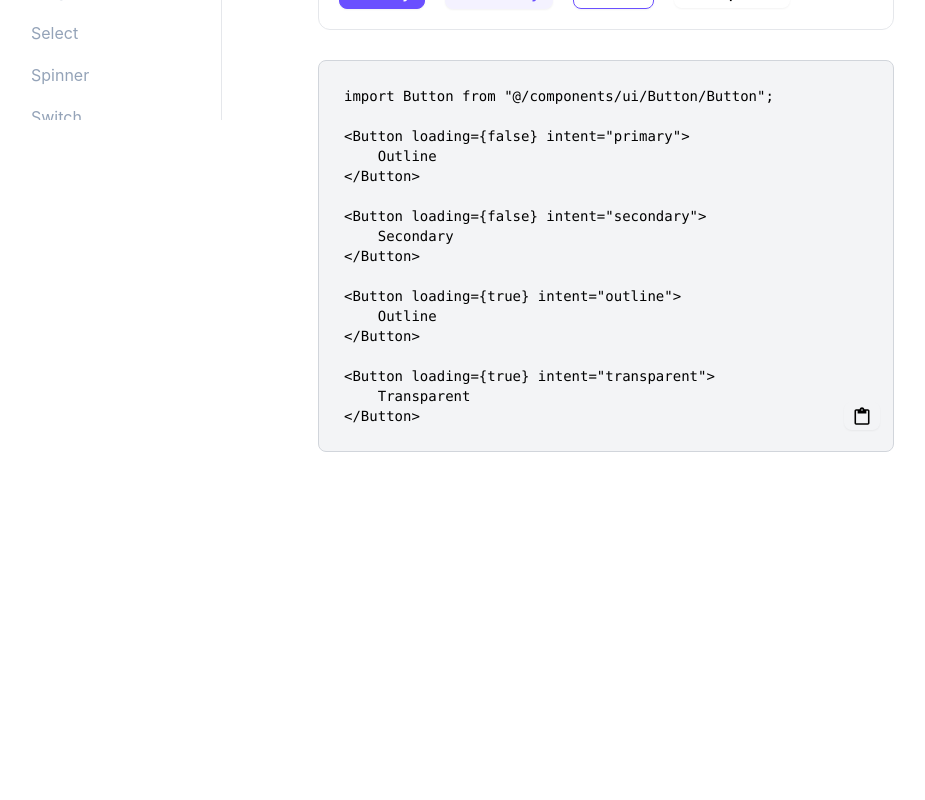
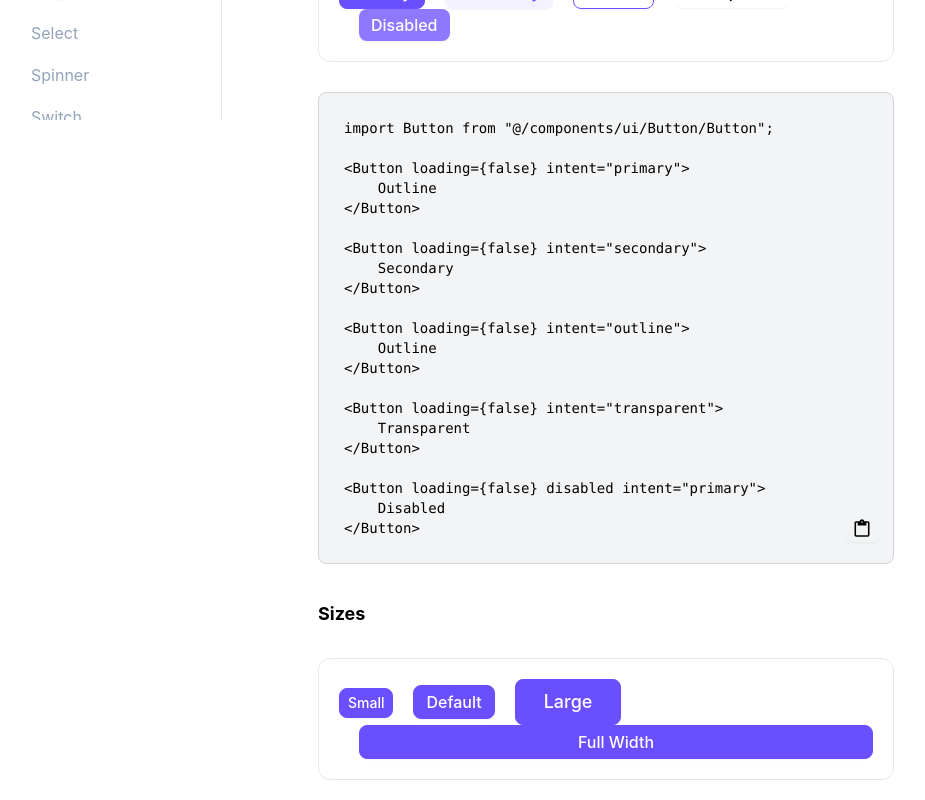
Before and after one commit to elijahnikov/ui, a Next.js app: page /button in a window 1280 px wide. Shown: the part 680-1480 px from the top of the page, without its empty margins (34-959 px from the left). Before the commit the page ends 1158 px from the top, so only its background shows below. Built offline with nearby package versions, Linux system fonts and the light colour scheme; a web font is replaced by a local one.

Commit message:
adding sizes examples to button page

```diff
--- a/src/maps/componentCode/buttonCode.ts
+++ b/src/maps/componentCode/buttonCode.ts
@@ -14,11 +14,17 @@ export const buttonCode = {
     Secondary
 </Button>
 
-<Button loading={true} intent="outline">
+<Button loading={false} intent="outline">
     Outline
 </Button>
 
-<Button loading={true} intent="transparent">
+<Button loading={false} intent="transparent">
     Transparent
+</Button>
+
+<Button loading={false} disabled intent="primary">
+    Disabled
 </Button>`,
+
+    sizes: ``,
 };
--- a/src/pages/button.tsx
+++ b/src/pages/button.tsx
@@ -11,7 +11,7 @@ interface buttonProps {}
 //     Outline
 // </Button>`;
 
-const button = ({}: buttonProps) => {
+const ButtonPage = ({}: buttonProps) => {
     return (
         <Layout title="Button - Supercrumble UI">
             <div className="mb-[40px]">
@@ -48,6 +48,36 @@ const button = ({}: buttonProps) => {
                     <Button loading={false} intent={"transparent"}>
                         Transparent
                     </Button>
+                    <Button loading={false} disabled intent={"primary"}>
+                        Disabled
+                    </Button>
+                </div>
+                <CodeBlock code={buttonCode.variants} />
+            </div>
+
+            <div className="mt-[30px]">
+                <h4 className="mb-[30px]">Sizes</h4>
+                <div className="border-[1px] mb-[30px] p-5 rounded-xl dark:border-slate-700 space-x-5 [&:nth-child(4)]:space-x-0">
+                    <Button loading={false} intent={"primary"} size={"sm"}>
+                        Small
+                    </Button>
+                    <Button loading={false} intent={"primary"} size={"base"}>
+                        Default
+                    </Button>
+                    <Button loading={false} intent={"primary"} size={"large"}>
+                        Large
+                    </Button>
+                    <div>
+                        <Button
+                            className=""
+                            loading={false}
+                            intent={"primary"}
+                            fullWidth
+                            size={"base"}
+                        >
+                            Full Width
+                        </Button>
+                    </div>
                 </div>
                 <CodeBlock code={buttonCode.variants} />
             </div>
@@ -55,4 +85,4 @@ const button = ({}: buttonProps) => {
     );
 };
 
-export default button;
+export default ButtonPage;
```
Also changed, not shown: src/pages/index.tsx (+5 -5 lines).
